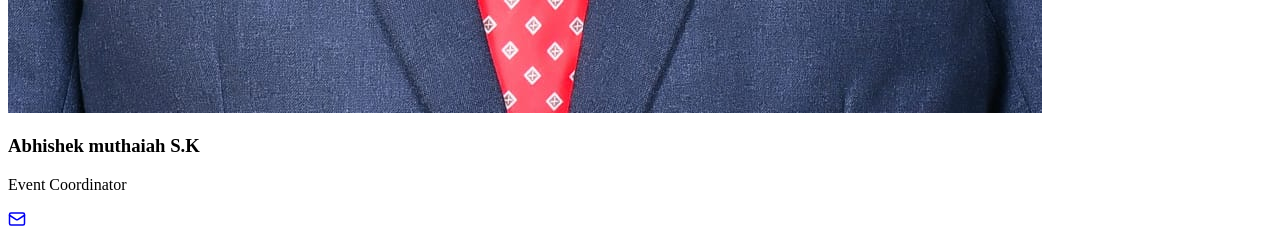
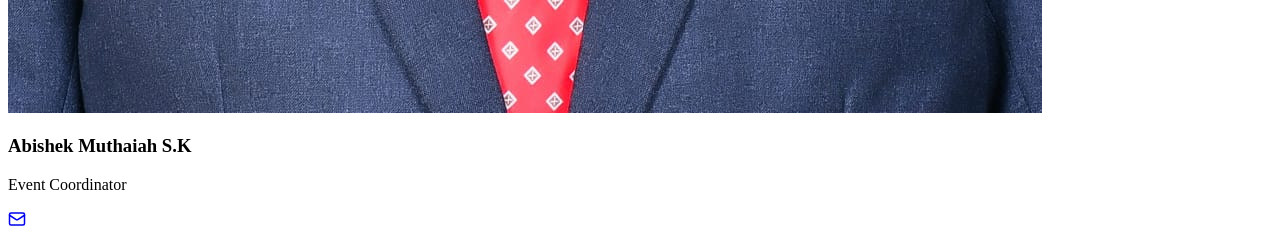
Before and after one commit to roxx2506-art/ryvonexa26, a React (Vite) app in the folder client/: page / in a window 1280 px wide. Shown: the part 11160-11388 px from the top of the page. Built offline with nearby package versions, Linux system fonts and the light colour scheme; no server answers; the HTML template or start-up script is replaced by a standard one.

Commit message:
Update team member name spelling and email for Abishek Muthaiah S.K in Team.jsx

```diff
--- a/client/src/components/Team.jsx
+++ b/client/src/components/Team.jsx
@@ -36,13 +36,13 @@ const teamMembers = [
   },
 
   {
-    name: "Abhishek muthaiah S.K",
+    name: "Abishek Muthaiah S.K",
     role: "Event Coordinator",
     avatar:
       "22.jpg",
     linkedin: "",
     github: "",
-    mail: "ryvonexa26@gmail.com",
+    mail: "abishekmuthaiahsk@gmail.com",
   },
   {
     name: "Ranjith S",
```
Also changed, not shown: 2 other files (tests, documents, lock files or other folders).
